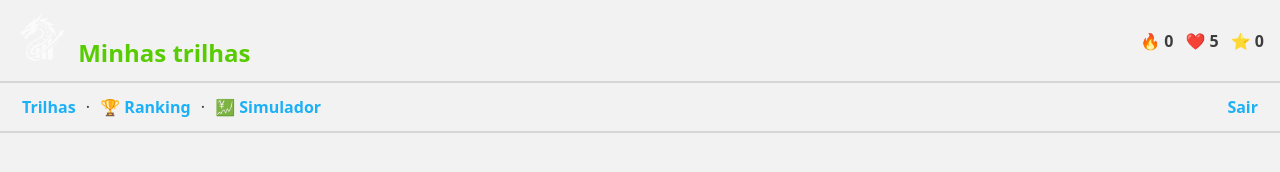
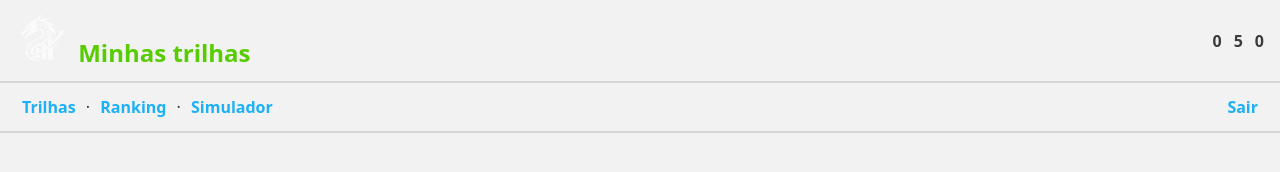
Before and after one commit to GabrielAlbSilv/Dragnix---TCC, a website: page public/app.html in a window 1280 px wide. Drawn offline with Linux system fonts and the light colour scheme; no server answers; sample sign-in values are in the browser's storage.

Commit message:
commit x11

```diff
--- a/public/app.html
+++ b/public/app.html
@@ -17,17 +17,17 @@
 </strong>
 
         <span class="stats">
-            <span id="streak">🔥 0</span>
-            <span id="hearts">❤️ 5</span>
-            <span id="xp">⭐ 0</span>
+            <span id="streak">0</span>
+            <span id="hearts">5</span>
+            <span id="xp">0</span>
         </span>
     </header>
 
     <header>
         <span>
             <button class="link" onclick="home()">Trilhas</button> ·
-            <button class="link" onclick="rank()">🏆 Ranking</button> ·
-            <button class="link" onclick="sim()">💹 Simulador</button>
+            <button class="link" onclick="rank()">Ranking</button> ·
+            <button class="link" onclick="sim()">Simulador</button>
         </span>
 
         <span>
```
Also changed, not shown: public/admin.html (+2 -2 lines).
